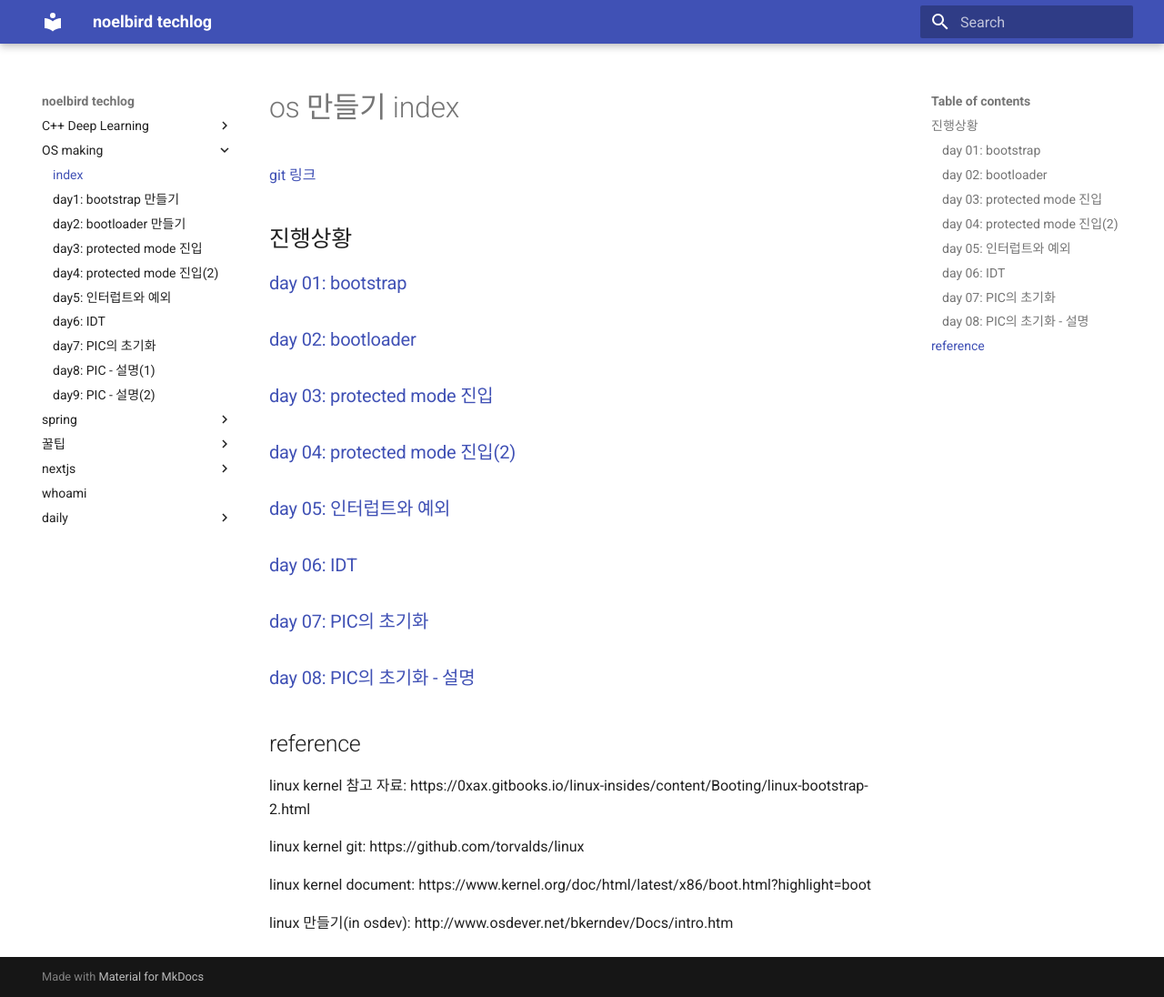
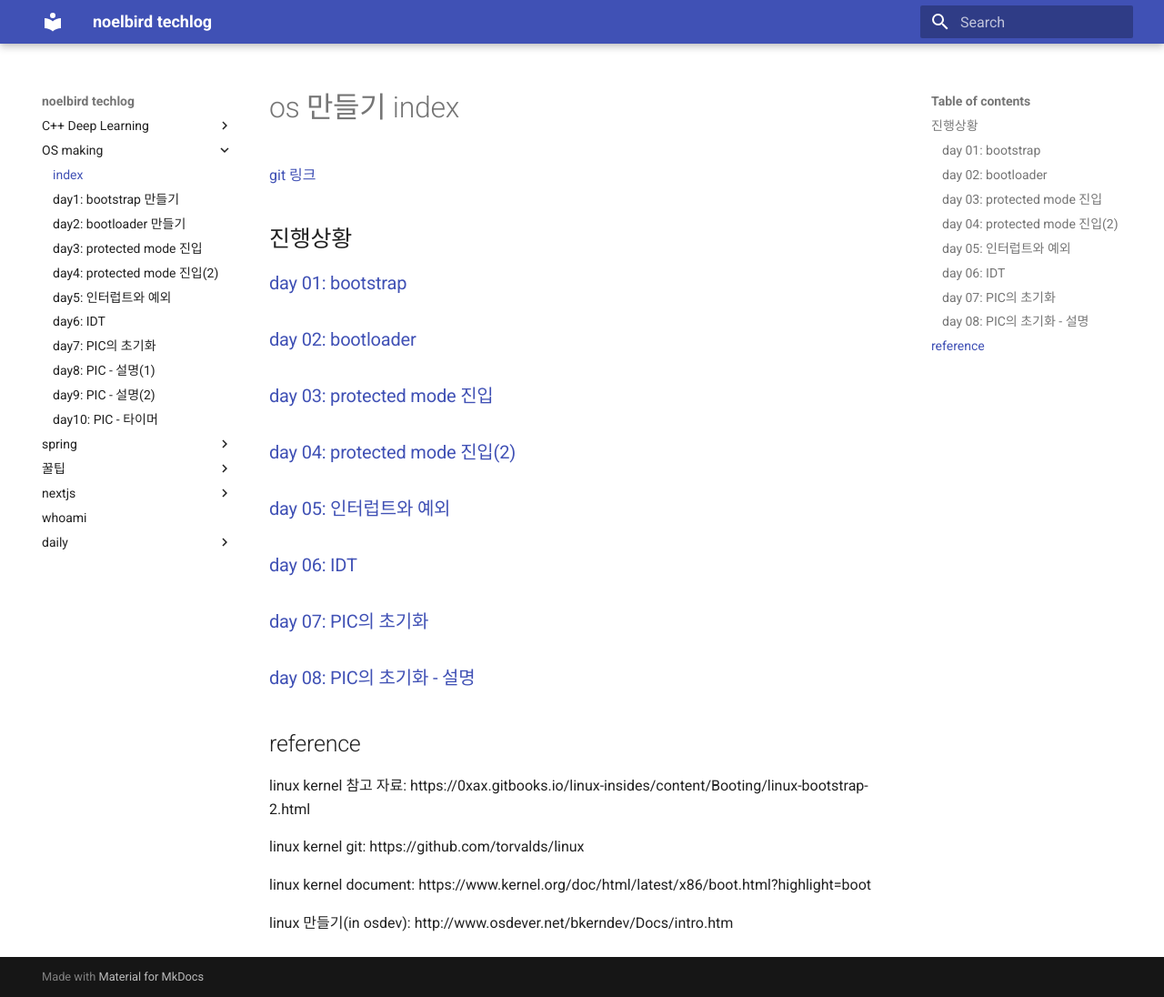
Before and after one commit to NoelBird/noelbird.github.io, an MkDocs documentation site: the page built from docs/os-making/index.md, in a window 1280 px wide and 1096 px high. Shown: the whole window at 91% size. Built offline with MkDocs 1.6.1 and Material for MkDocs 9.7.7, drawn with Linux system fonts in a browser that asks for light colours; nearby versions of some CDN libraries.

Commit message:
add link to day10

```diff
--- a/mkdocs.yml
+++ b/mkdocs.yml
@@ -39,6 +39,7 @@ nav:
     - 'day7: PIC의 초기화': os-making/07.md
     - 'day8: PIC - 설명(1)': os-making/08.md
     - 'day9: PIC - 설명(2)': os-making/09.md
+    - 'day10: PIC - 타이머': os-making/10.md
 
   - spring:
     - intro: spring/index.md
```
